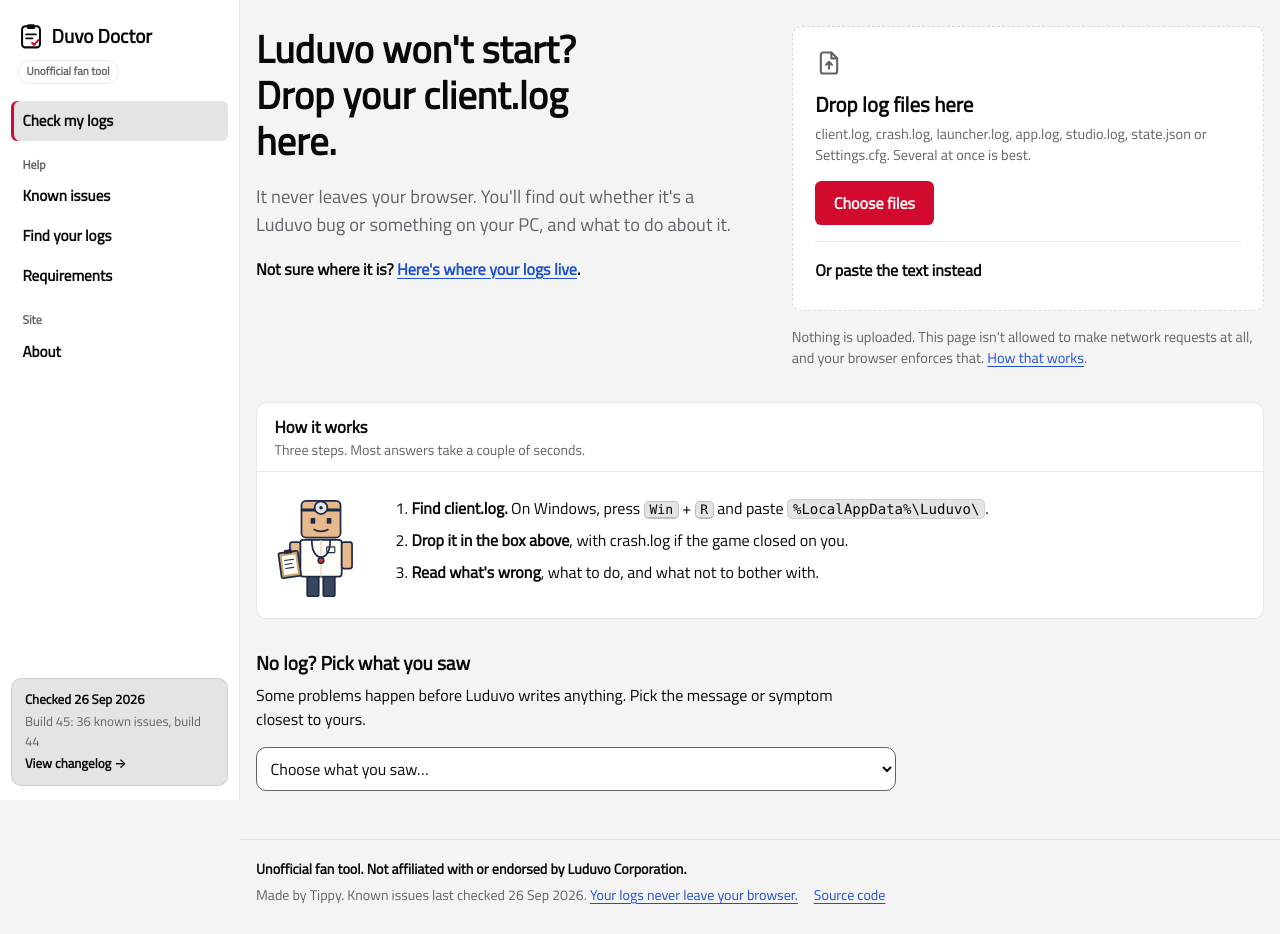
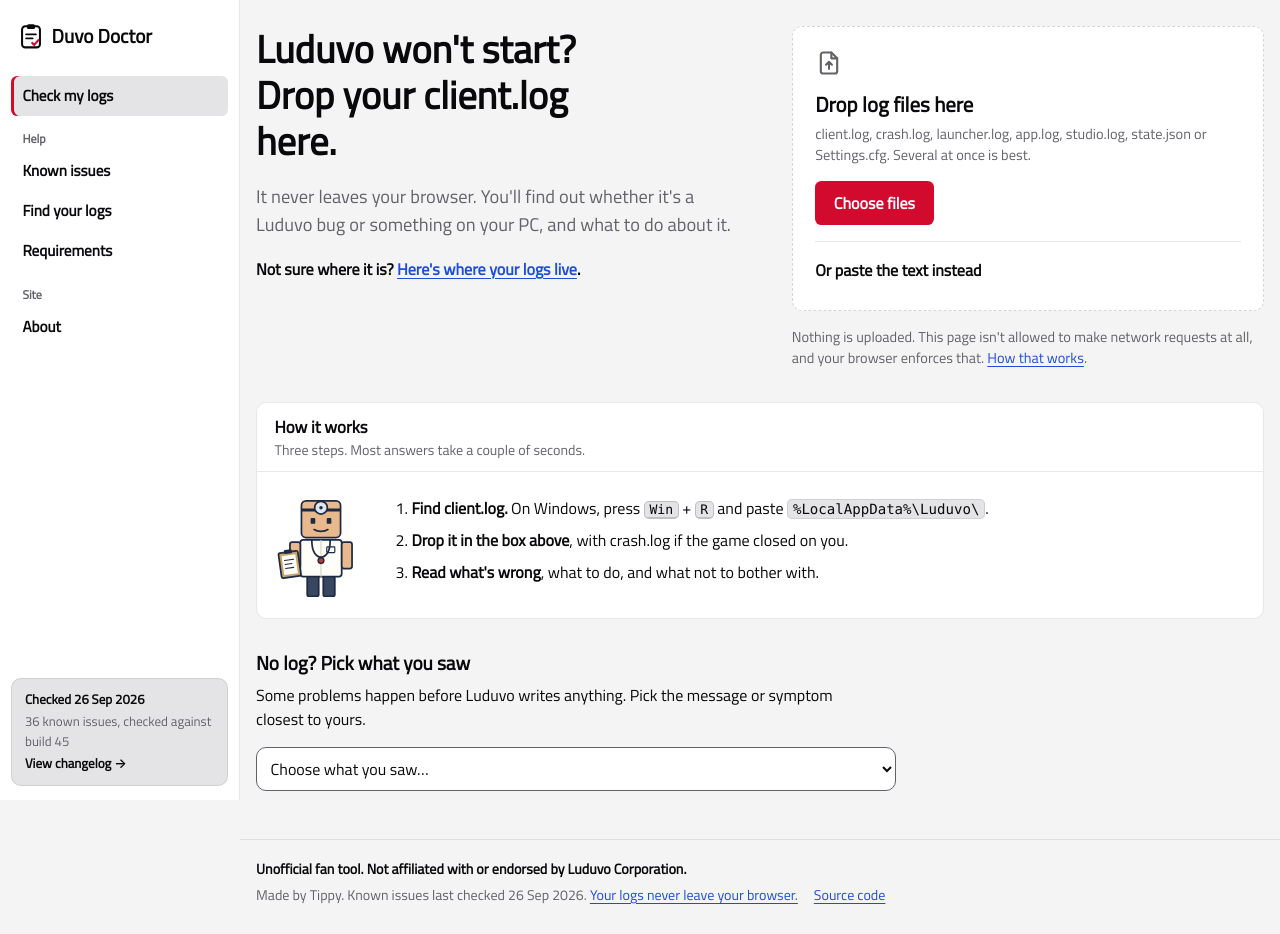
Before and after one commit to tippythetaidum/duvodoctor, a SvelteKit app: page / in a window 1280 px wide. Built offline with nearby package versions, Linux system fonts and the light colour scheme.

Commit message:
drop the fan tool tag from the sidebar

```diff
--- a/src/routes/+layout.svelte
+++ b/src/routes/+layout.svelte
@@ -2,7 +2,6 @@
 	import '$lib/styles/global.css';
 	import { page } from '$app/state';
 	import catalog from '$data/signatures.json';
-	import changelog from '$data/changelog.json';
 	import { formatDate } from '$lib/labels';
 
 	let { children } = $props();
@@ -22,7 +21,6 @@
 
 	const isCurrent = (href: string) =>
 		href === '/' ? page.url.pathname === '/' : page.url.pathname.startsWith(href);
-	const latest = changelog[0];
 </script>
 
 <svelte:head>
@@ -52,7 +50,6 @@
 				</svg>
 				<span>Duvo Doctor</span>
 			</a>
-			<span class="unofficial">Unofficial fan tool</span>
 		</div>
 		<nav aria-label="Main">
 			{#each groups as g}
@@ -68,7 +65,7 @@
 		</nav>
 		<a class="version card" href="/about#changelog">
 			<span class="version-top"><strong>Checked {formatDate(catalog.updated)}</strong></span>
-			<span class="version-note">{latest.title}: {catalog.signatures.filter((s) => s.blame !== 'noise').length} known issues, build 44</span>
+			<span class="version-note">{catalog.signatures.filter((s) => s.blame !== 'noise').length} known issues, checked against build {catalog.build}</span>
 			<span class="version-link">View changelog →</span>
 		</a>
 	</header>
@@ -118,15 +115,6 @@
 		color: var(--fg);
 		text-decoration: none;
 		min-height: 44px;
-	}
-	.unofficial {
-		font-size: 0.7rem;
-		font-weight: 600;
-		color: var(--muted-fg);
-		border: 1px solid var(--border);
-		border-radius: 999px;
-		padding: 0.15rem 0.5rem;
-		white-space: nowrap;
 	}
 	nav {
 		display: flex;
```
